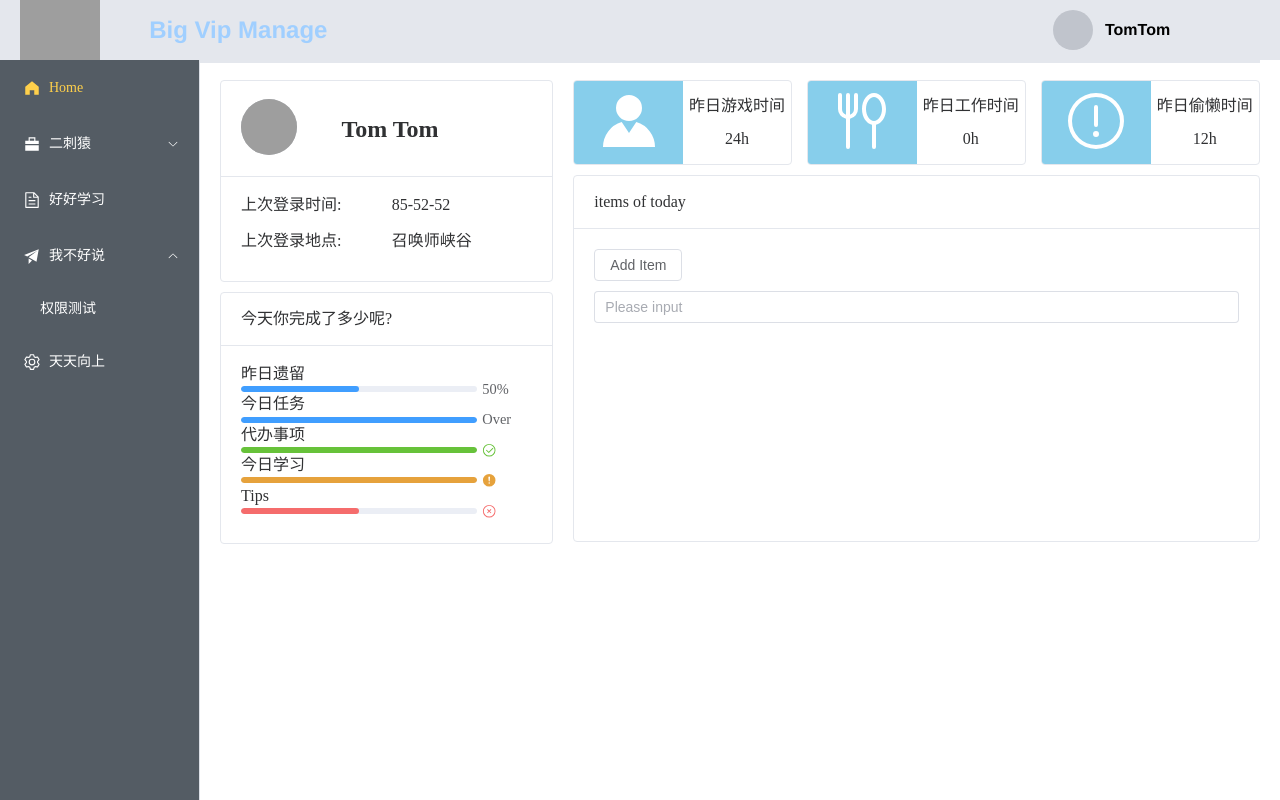
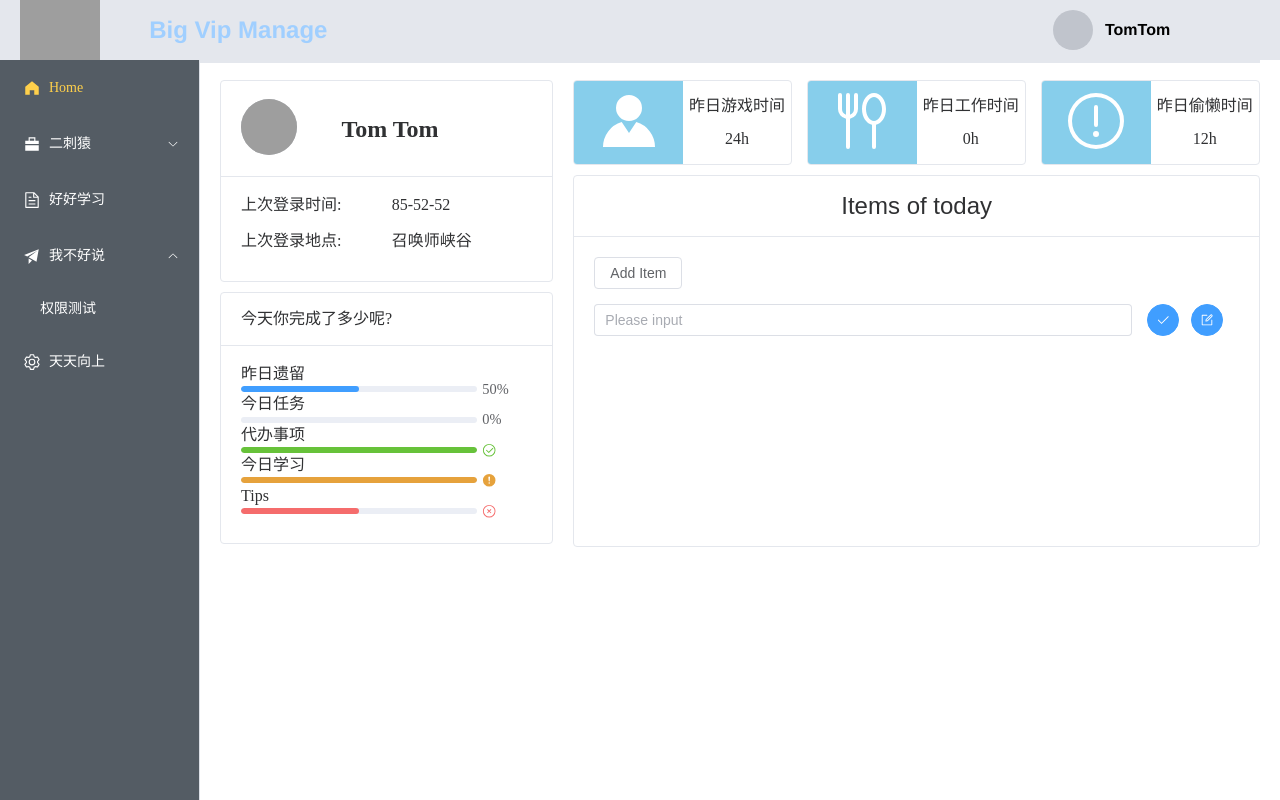
Before and after one commit to bigfacecat-qaq/first-vue, a Vue app: page /home in a window 1280 px wide. Built offline with nearby package versions, Linux system fonts and the light colour scheme; grey boxes are pictures that could not be loaded.

Commit message:
主页进度条vuex的同步

```diff
--- a/src/components/PersonHome.vue
+++ b/src/components/PersonHome.vue
@@ -33,7 +33,7 @@
           昨日遗留
           <el-progress :percentage="50" />
           今日任务
-          <el-progress :percentage="100" :format="format" />
+          <el-progress :percentage="progress" :format="format" />
           代办事项
           <el-progress :percentage="100" status="success" />
           今日学习
@@ -98,10 +98,38 @@
         </el-col>
       </el-row>
       <el-card shadow="hover" class="items">
-        <template #header> items of today </template>
+        <template #header>
+          <div class="items-title">Items of today</div>
+        </template>
         <el-button @click="add">Add Item</el-button>
-        <el-scrollbar  max-height="280px" style="margin-top:10px" >
-          <el-input placeholder="Please input" v-for="tip in tips" :key="tip"/>
+        <el-scrollbar max-height="240px" style="margin-top: 10px">
+          <el-row
+            v-for="(tip, index) in tips"
+            :key="tip"
+            style="margin-top: 5px"
+          >
+            <el-col :span="20"
+              ><el-input
+                placeholder="Please input"
+                v-model="tip.input"
+                :disabled="tip.state"
+            /></el-col>
+            <el-col :span="4"
+              ><div style="text-align: center">
+                <el-button
+                  type="primary"
+                  :icon="Check"
+                  circle
+                  @click="changeState(index)"
+                />
+                <el-button
+                  type="primary"
+                  :icon="Edit"
+                  circle
+                  @click="write(index)"
+                /></div
+            ></el-col>
+          </el-row>
         </el-scrollbar>
       </el-card>
     </el-col>
@@ -109,27 +137,44 @@
 </template>
 
 <script>
-import { computed } from 'vue';
-import { useStore } from 'vuex'
+import { computed } from "vue";
+import { useStore } from "vuex";
+import { Check, Edit } from "@element-plus/icons-vue";
 export default {
   name: "PersonHome",
   setup() {
     const format = (percentage) =>
       percentage === 100 ? "Over" : `${percentage}%`;
-    const store = useStore()
-    const tips = computed(() => store.state.tips)
-    function add(){
-      store.commit("add")
+    const store = useStore();
+    const tips = computed(() => store.state.tips);
+    const progress = computed(() => (100 * store.getters.progress).toFixed());
+    function add() {
+      store.commit("add");
     }
-    return { format , tips,add};
+    function changeState(index) {
+      if (tips.value[index].state == false) {
+        store.commit("changeState", index);
+      }
+    }
+    function write(index) {
+      if (tips.value[index].state == true) {
+        store.commit("write", index);
+      }
+    }
+    return { format, tips, add, Check, changeState, progress, Edit, write };
   },
 };
 </script>
 
 <style scoped>
+.items-title {
+  text-align: center;
+  font-family: arial;
+  font-size: 1.5em;
+}
 .items {
   margin-top: 10px;
-  height: 365px;
+  height: 370px;
 }
 .time {
   height: 80px;
--- a/src/store/index.js
+++ b/src/store/index.js
@@ -2,12 +2,28 @@ import { createStore } from 'vuex'
 
 export default createStore({
     state: {
-        tips:1
+        tips: [{
+            input: "",
+            state: false,
+        }]
     },
-    getters: {},
+    getters: {
+        progress(state) {
+            let temp = state.tips.filter((item) => {
+                return item.state == true
+            })
+            return temp.length / state.tips.length
+        }
+    },
     mutations: {
-        add(state){
-            state.tips++
+        add(state) {
+            state.tips.push({ input: "", state: false })
+        },
+        changeState(state, index) {
+            state.tips[index].state = !state.tips[index].state
+        },
+        write(state, index) {
+            state.tips[index].state = !state.tips[index].state
         }
     },
     actions: {
```
